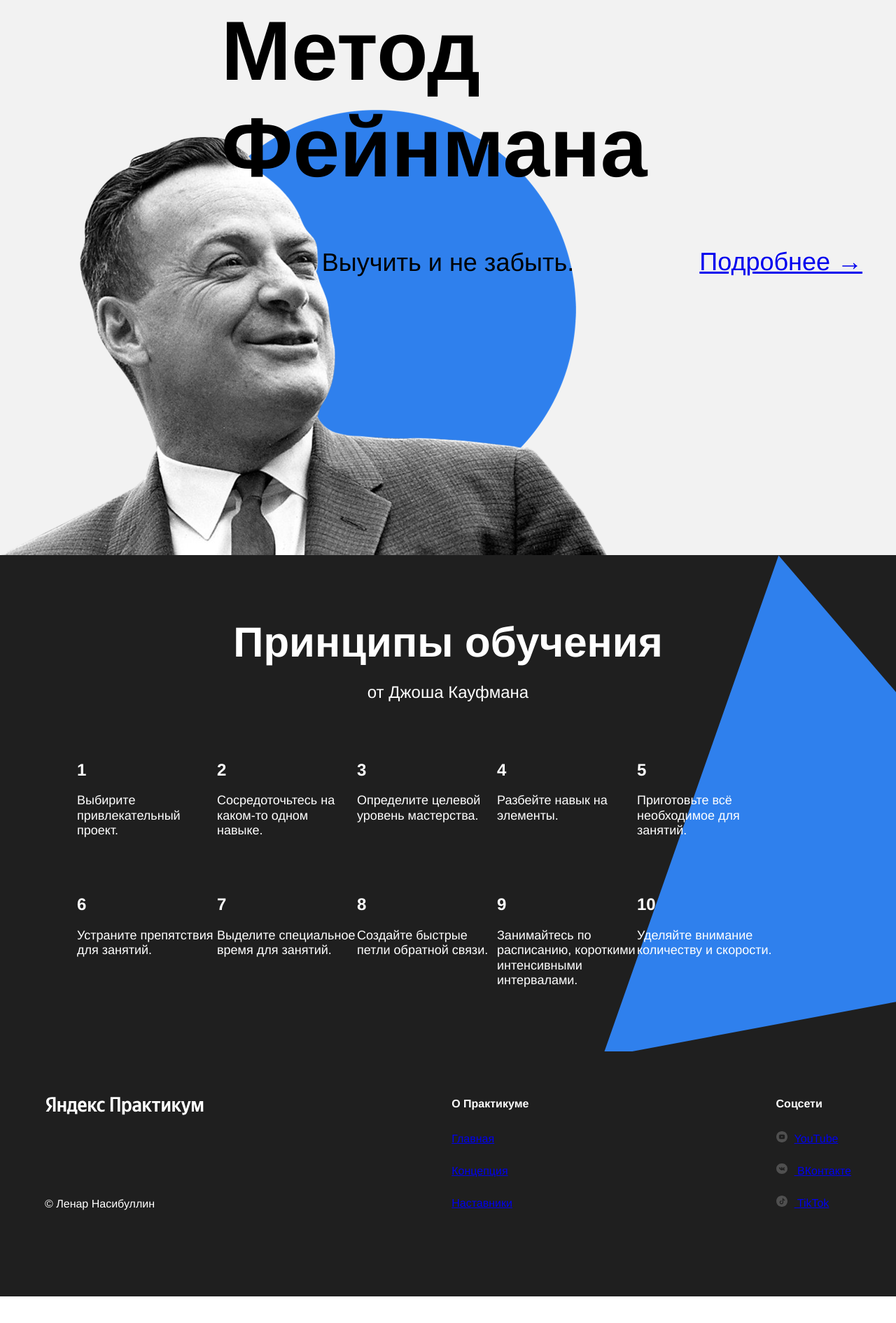
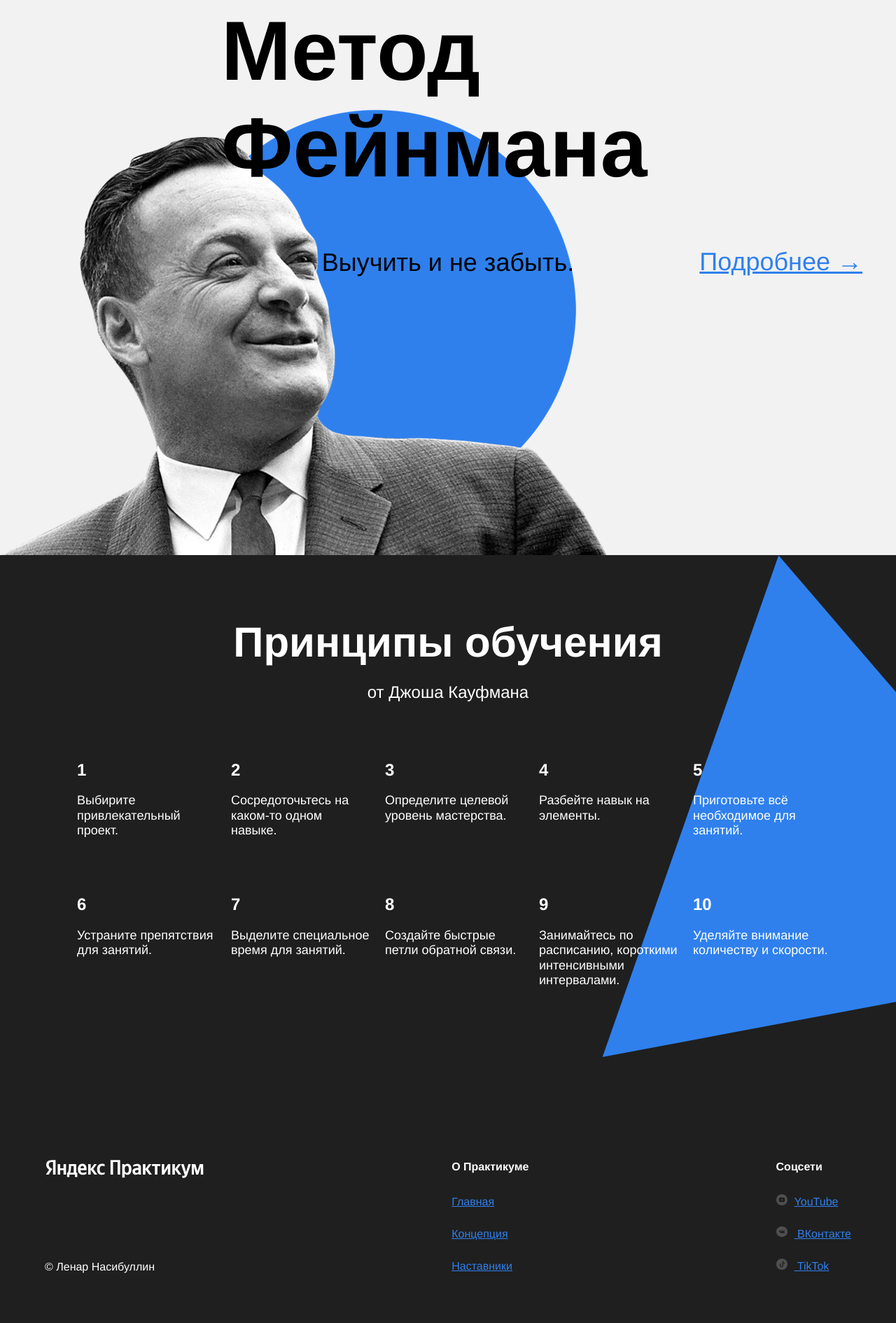
Before and after one commit to NarleeBro/how-to-learn, a plain HTML site: page index.html in a window 1280 px wide. Shown: the part 2206-4096 px from the top of the page at 70% size. Before the commit the page ends 4058 px from the top, so only its background shows below. Drawn offline with Linux system fonts and the light colour scheme.

Commit message:
на проверку

```diff
--- a/index.html
+++ b/index.html
@@ -5,7 +5,7 @@
   <meta name="viewport" content="width=device-width, initial-scale=1.0">
   <title>Научиться учиться</title>
   <link rel="stylesheet" href="./styles/normalize.css">
-  <link rel="stylesheet" href="./styles/style.css"">
+  <link rel="stylesheet" href="./styles/style.css">
   </head>
 <body>
   <div class="page">
@@ -79,7 +79,7 @@
   <h2 class="table__heading table__heading__place_digitsfacts">420 миллионов
     </h2>
   <p class="table__text table__text__place_digitsfacts">Число взрослых людей моложе 25 лет, не имеющих
-     образования для трудоустройства <br /> <br /> Всемирный Банк, 2017
+         образования для трудоустройства  <br /><br /> Всемирный Банк, 2017
     </p>
 </li>
 <li class="table__cell table__cell__place_digitsfacts">
@@ -107,7 +107,7 @@
     </h2>
   <p class="feynman__subtitle">Выучить и не забыть.
     </p>
-  <p class="feynman__link"><a href="#">Подробнее &rarr;</a>
+  <p class="feynman__link"><a class="feynman__link_text-color" href="#">Подробнее &rarr;</a>
     </p>
   <img class="feynman__main-illustration" src="./images/feynman.png"
      alt="Изображение Фейнмана на фоне синего круга">
--- a/styles/style.css
+++ b/styles/style.css
@@ -158,10 +158,6 @@ z-index: 2;
   margin: 30px 0;
  }
 
-
-
-
-
 .digits {
   color: #000;
   margin: 0;
@@ -284,6 +280,11 @@ z-index: 2;
   font-size: 36px;
   font-weight: normal;
   z-index: 100;
+  color: #2f80ed;
+}
+
+.feynman__link_text-color {
+  color: #2f80ed;
 }
 
 .feynman__main-illustration {
@@ -304,6 +305,7 @@ z-index: 1;
   flex-wrap: wrap;
   justify-content: center;
   position: relative;
+  padding-bottom: 90px;
 }
 
 .section-title__theme_dark {
@@ -337,6 +339,7 @@ z-index: 1;
   margin: 0;
   padding: 0;
   margin-top: 80px;
+  margin-right: auto;
   width: 200px;
   z-index: 100;
 }
@@ -424,6 +427,7 @@ z-index: 1;
   line-height: 30px;
   font-style: 18px;
   font-weight: normal;
+  color: #2f80ed;
 }
 
 .footer__column_content_social {
@@ -435,6 +439,10 @@ z-index: 1;
   margin-right: 10px;
 }
 
+.footer__column-link_text_change {
+  color: #2f80ed;
+}
+
 .footer__column-link_text_change:hover {
   color: white;
 }
```
Lines whose indentation alone changed are shown as unchanged.
